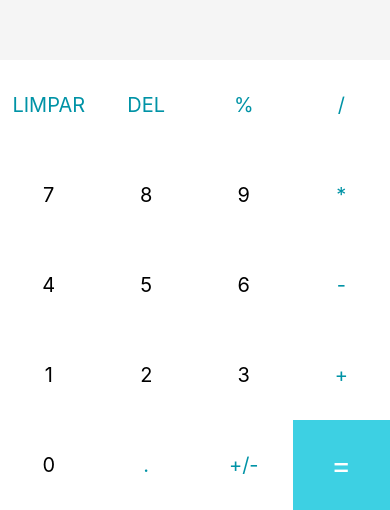
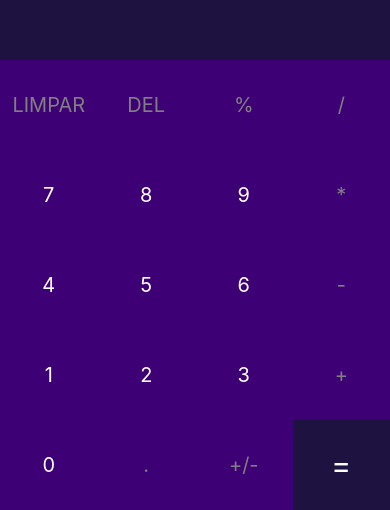
Before and after one commit to AlineKCS/Senac-UC13-Calculadora, a React Native app: screen / in a window 390 px wide. Shown: the part 334-844 px from the top of the page. Built offline with nearby package versions, Linux system fonts and the light colour scheme.

Commit message:
Ateração do esquema de cores

```diff
--- a/App.js
+++ b/App.js
@@ -4,15 +4,13 @@
 
 export default function App() {
   // Mapeamento de teclas
-  const buttons = ['LIMPAR', 'DEL', '%', '/', 7, 8, 9, "*", 4, 5, 6,'-', 1, 2, 3 , '+', 0, '.', '+/-', '=']
+  const buttons = ['LIMPAR', 'DEL', '%', '/', 7, 8, 9, "*", 4, 5, 6, '-', 1, 2, 3, '+', 0, '.', '+/-', '=']
 
   const [currentNumber, setCurrentNumber] = useState("")
   const [lastNumber, setLastNumber] = useState("")
 
-  function calculator(){
-
-
-      setCurrentNumber((eval(currentNumber)).toString())
+  function calculator() {
+    setCurrentNumber((eval(currentNumber)).toString())
   }
 
   function handleInput(buttonPressed) {
@@ -41,10 +39,10 @@
         return
       case '%':
         setLastNumber(currentNumber + "%" + " = ")
-        numbers[numbers.length-1] = lastNum / 100
+        numbers[numbers.length - 1] = lastNum / 100
         setCurrentNumber((numbers.join(" ")).toString())
         return
-   }
+    }
 
     setCurrentNumber(currentNumber + buttonPressed)
   }
@@ -64,12 +62,12 @@
 
         {buttons.map((button) =>
           button === '=' ? // Mapeamento do botão =
-            <TouchableOpacity onPress={() => handleInput(button)} key={button} style={[styles.button, { backgroundColor: '#3dd0e3' }]}>
+            <TouchableOpacity onPress={() => handleInput(button)} key={button} style={[styles.button, { backgroundColor: '#1E1240' }]}>
               <Text style={[styles.textButton, { color: "white", fontSize: 30 }]}>{button}</Text>
             </TouchableOpacity>
             : // Mapeamento dos outros botões
             <TouchableOpacity onPress={() => handleInput(button)} key={button} style={styles.button}>
-              <Text style={[styles.textButton, { color: typeof (button) === 'number' ? 'black' : '#0093a6' }]}>{button}</Text>
+              <Text style={[styles.textButton, { color: typeof (button) === 'number' ? 'white' : '#808080' }]}>{button}</Text>
             </TouchableOpacity>
         )}
       </View>
@@ -85,10 +83,10 @@
   results: {
     flex: 2,
     justifyContent: "center",
-    backgroundColor: "#f5f5f5"
+    backgroundColor: "#1E1240"
   },
   resultText: {
-    color: "#282F38",
+    color: "white",
     fontSize: 32,
     fontWeight: "bold",
     padding: 12,
@@ -105,7 +103,7 @@
     flexWrap: 'wrap',
   },
   button: {
-    backgroundColor: 'white',
+    backgroundColor: '#3D0075',
     alignItems: 'center',
     justifyContent: 'center',
     minWidth: 90,
```
